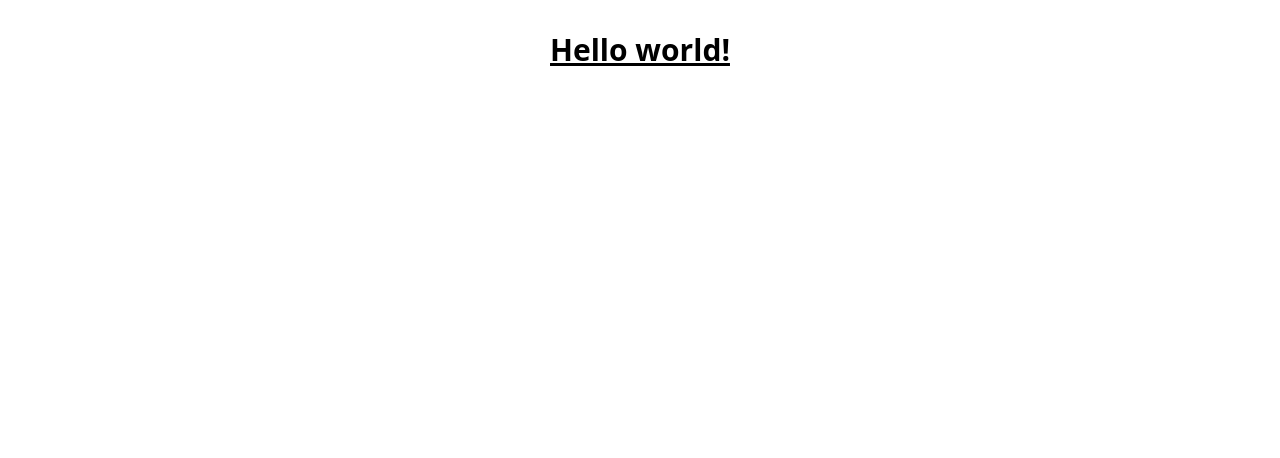
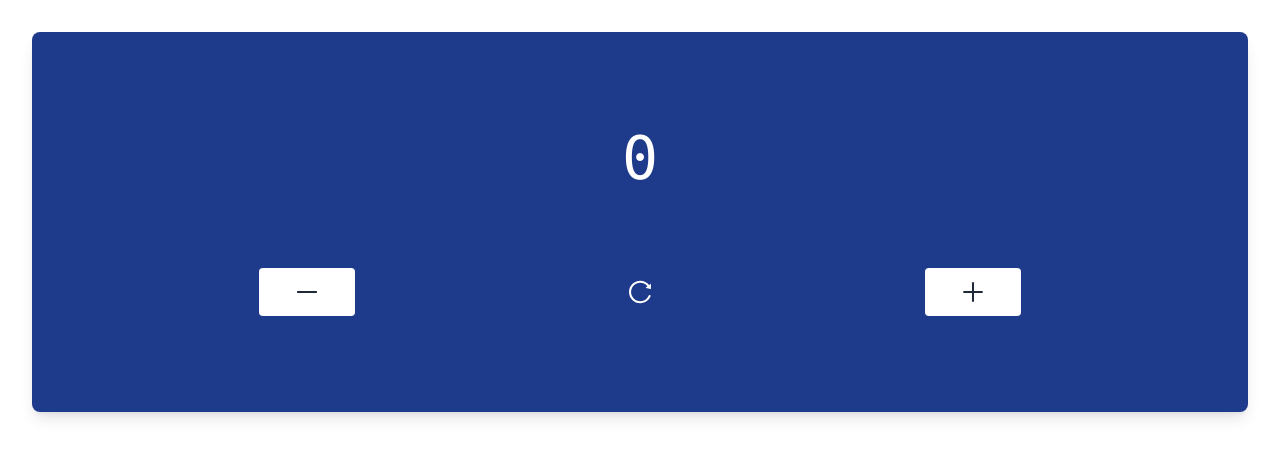
Before and after one commit to kieupie/exampleCounter, a React (Vite) app: page / in a window 1280 px wide. Shown: the top 458 px of the page. Built offline with nearby package versions, Linux system fonts and the light colour scheme.

Commit message:
UI counter

```diff
--- a/package.json
+++ b/package.json
@@ -10,6 +10,7 @@
     "preview": "vite preview"
   },
   "dependencies": {
+    "antd": "^5.13.3",
     "react": "^18.2.0",
     "react-dom": "^18.2.0"
   },
--- a/src/App.tsx
+++ b/src/App.tsx
@@ -1,16 +1,34 @@
-import { useState } from 'react'
-import './App.css'
+import { useState } from 'react';
+import { PlusOutlined, MinusOutlined, ReloadOutlined } from '@ant-design/icons';
+import './App.css';
 
 function App() {
-  const [count, setCount] = useState(0)
+  const [count, setCount] = useState(0);
+
+  const increment = () => setCount(count + 1);
+  const decrement = () => setCount(count - 1);
+  const reset = () => setCount(0);
 
   return (
-    <>
-      <h1 className="text-3xl font-bold underline">
-        Hello world!
-      </h1>
-    </>
-  )
+    <div className="relative w-80vmin bg-blue-900 p-24 rounded-lg shadow-lg">
+      <h1 className="text-white text-center font-mono text-6xl">{count}</h1>
+      <div className="flex justify-around mt-20">
+        <button className="inline-flex items-center justify-center w-24 h-12 bg-white rounded focus:outline-none hover:bg-gray-300" onClick={decrement}>
+          <MinusOutlined className="text-2xl flex items-center justify-center text-gray-800" />
+        </button>
+
+        <button className="inline-flex items-center justify-center w-12 h-12 rounded focus:outline-none hover:bg-gray-300" onClick={reset}>
+          <ReloadOutlined className="text-2xl flex items-center justify-center text-white" />
+        </button>
+
+        <button className="inline-flex items-center justify-center w-24 h-12 bg-white rounded focus:outline-none hover:bg-gray-300" onClick={increment}>
+          <PlusOutlined className="text-2xl flex items-center justify-center text-gray-800" />
+        </button>
+
+      </div>
+    </div>
+
+  );
 }
 
-export default App
+export default App;
```
Also changed, not shown: 2 other files (tests, documents, lock files or other folders).
